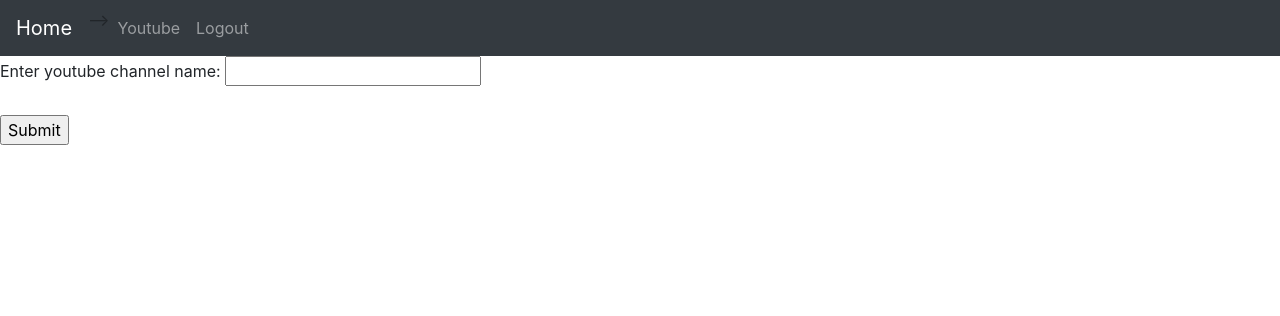
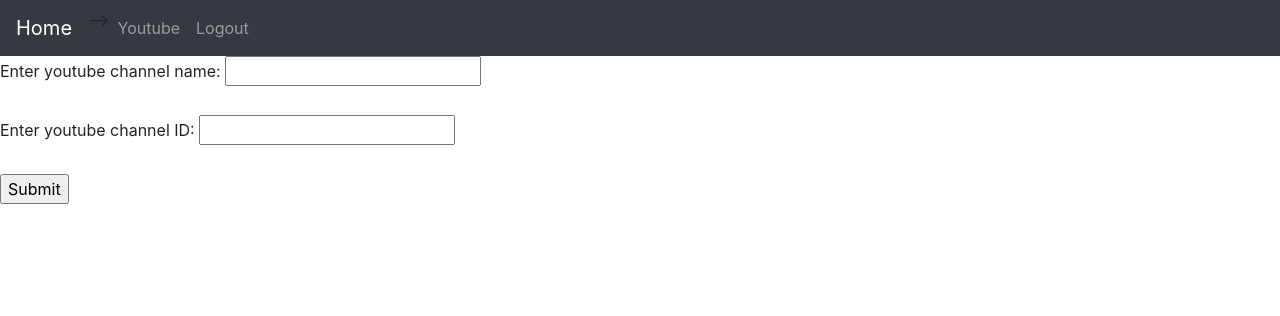
Before and after one commit to deepanshuchg/django-site-collab, a Django app: page /youtube in a window 1280 px wide. Shown: the top 316 px of the page. Run offline with Django 3.2, Linux system fonts and the light colour scheme; a user stored in the database is signed in; some libraries are stand-ins or nearby versions.

Commit message:
Added channel Id functionality, it is showing subscribers, total videos and total views on the channel.

```diff
--- a/users/templates/users/youtube.html
+++ b/users/templates/users/youtube.html
@@ -4,7 +4,9 @@
 
     <label>Enter youtube channel name:</label>
     {% csrf_token %}
-    <input type="text" id="fname" name="fname"><br><br>
+    <input type="text" id="channel_name" name="channel_name"><br><br>
+    <label>Enter youtube channel ID:</label>
+    <input type="text" id="channel_id" name="channel_id"><br><br>
     <input type="submit" value="Submit">
   </form>
 {% endblock content %}
--- a/users/views.py
+++ b/users/views.py
@@ -5,6 +5,7 @@ import requests
 from django.contrib import messages
 from django.contrib.auth.forms import UserCreationForm
 from django.contrib.auth.decorators import login_required
+import urllib.request, json
 
 
 # Create your views here.
@@ -36,40 +37,55 @@ def register(request):
 @login_required
 def youtube(request):
     if request.method == "POST":
-        channel_name = request.POST.get('fname')
-        print(channel_name)
-        search_url = 'https://www.googleapis.com/youtube/v3/channels'
+        channel_name = request.POST.get('channel_name')
+        channel_id = request.POST.get('channel_id')
+        if channel_id == "":                                #Considering Channel name is entered
 
-        params = {
-            'part': 'snippet,contentDetails,statistics',
-            'forUsername': channel_name,
-            'key': settings.YOUTUBE_DATA_API_KEY,
-        }
+            search_url = 'https://www.googleapis.com/youtube/v3/channels'
 
-        res_channel = requests.get(search_url, params=params)
-        playlist_id = res_channel.json()['items'][0]['contentDetails']['relatedPlaylists']['uploads']
-        playlist_url = 'https://www.googleapis.com/youtube/v3/playlistItems'
-        params_playlist = {
-            'part': 'snippet,contentDetails',
-            'playlistId': playlist_id,
-            'key': settings.YOUTUBE_DATA_API_KEY
+            params = {
+                'part': 'snippet,contentDetails,statistics',
+                'forUsername': channel_name,
+                'key': settings.YOUTUBE_DATA_API_KEY,
+            }
 
-        }
+            res_channel = requests.get(search_url, params=params)
+            playlist_id = res_channel.json()['items'][0]['contentDetails']['relatedPlaylists']['uploads']
+            playlist_url = 'https://www.googleapis.com/youtube/v3/playlistItems'
+            params_playlist = {
+                'part': 'snippet,contentDetails',
+                'playlistId': playlist_id,
+                'key': settings.YOUTUBE_DATA_API_KEY
 
-        videos = []
-        next_page_token = None
-        # while 1:
-        #    res = requests.get(search_url,playlistId = playlist_id,
-        #                  part = 'snippet',
-        #                  maxresult='10',
-        #                       pageToken = next_page_token)
-        #    videos += res['items']
-        #    next_page_token = res['nextPageToken']
-        #
-        #    if next_page_token is None:
-        #     break
-        # print(videos)
-        res_playlist = requests.get(playlist_url, params=params_playlist)
-        print(res_playlist.text)
+            }
+
+            videos = []
+            next_page_token = None
+            # while 1:
+            #    res = requests.get(search_url,playlistId = playlist_id,
+            #                  part = 'snippet',
+            #                  maxresult='10',
+            #                       pageToken = next_page_token)
+            #    videos += res['items']
+            #    next_page_token = res['nextPageToken']
+            #
+            #    if next_page_token is None:
+            #     break
+            # print(videos)
+            res_playlist = requests.get(playlist_url, params=params_playlist)
+            print(res_playlist.text)
+
+        else:       #Considering channel ID is entered
+
+            search_url = f"https://www.googleapis.com/youtube/v3/channels?part=statistics&id={channel_id}&key={settings.YOUTUBE_DATA_API_KEY}"
+            data = urllib.request.urlopen(search_url).read()
+
+            subscribers = json.loads(data)['items'][0]['statistics']['subscriberCount']
+            total_videos = json.loads(data)['items'][0]['statistics']['videoCount']
+            total_views = json.loads(data)['items'][0]['statistics']['viewCount']
+
+            print(f"\nTotal number of subscribers: {subscribers}")
+            print(f"Total number of videos uploaded: {total_videos}")
+            print(f"Total views on the channel: {total_views}\n")
 
     return render(request, 'users/youtube.html')
```
